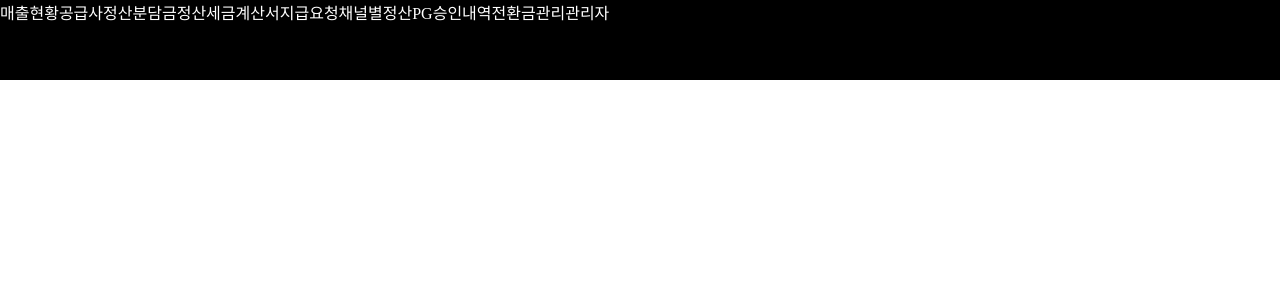
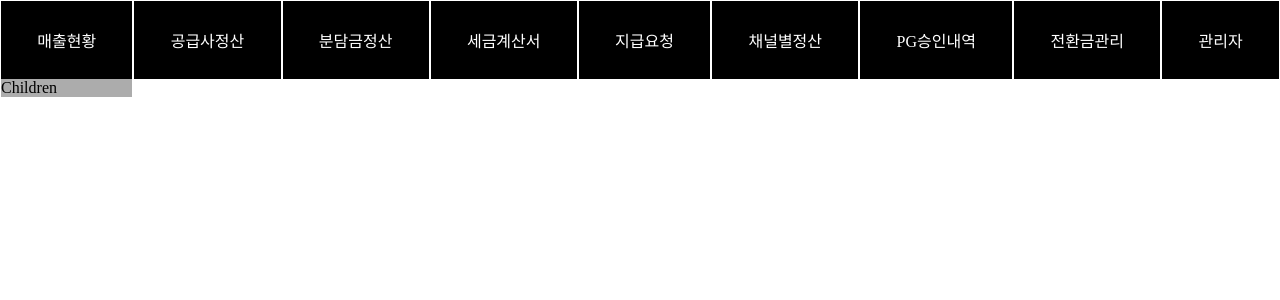
Before and after one commit to wood-crafter/responsive-navbar, a React (Create React App) app: page / in a window 1280 px wide. Shown: the top 300 px of the page. Built offline with nearby package versions, Linux system fonts and the light colour scheme.

Commit message:
[Add] show root children on hover

```diff
--- a/src/components/Children.tsx
+++ b/src/components/Children.tsx
@@ -1,6 +1,11 @@
 import './index.css'
+import { IMenuChild } from '../constant/nav-type';
 
-function Children() {
+interface IParams {
+  children: IMenuChild[]
+}
+function Children(params: IParams) {
+  const { children } = params
   return (
     <div className="children">
       Children
--- a/src/components/Navbar.tsx
+++ b/src/components/Navbar.tsx
@@ -1,6 +1,7 @@
 import './index.css'
 import { convertToTreeMenu } from '../helper/convert-to-tree'
-import { IMenuItem } from '../constant/nav-type';
+import { IMenuItem } from '../constant/nav-type'
+import Children from './Children'
 
 interface IParams {
   menu: IMenuItem[];
@@ -13,7 +14,10 @@ function Navbar(params: IParams) {
   return (
     <div className="navbar">
       {treeMenu.length !== 0 && treeMenu.map((item: any) => (
-        <div>{item.menuName}</div>
+        <div className='root-nav-item'>
+          {item.menuName}
+          <Children children={item.children} />
+        </div>
       ))}
     </div>
   );
--- a/src/components/index.css
+++ b/src/components/index.css
@@ -4,6 +4,19 @@
   height: 100%;
   display: flex;
   color: white;
+}
+
+.root-nav-item {
+  display: flex;
+  flex-grow: 1;
+  align-items: center;
+  justify-content: center;
+  position: relative;
+  border: 1px solid white;
+}
+
+.root-nav-item:hover {
+  cursor: pointer;
 }
 
 .child {
@@ -14,6 +27,14 @@
 }
 
 .children {
-  background-color: white;
-  width: 15rem;
+  display: none;
+  position: absolute;
+  background-color: rgb(172, 172, 172);
+  width: 100%;
+  color: black;
+  top: 100%;
 }
+
+.root-nav-item:hover .children {
+  display: flex;
+}
```
Also changed, not shown: src/constant/nav-type.ts (+13 -0 lines).
